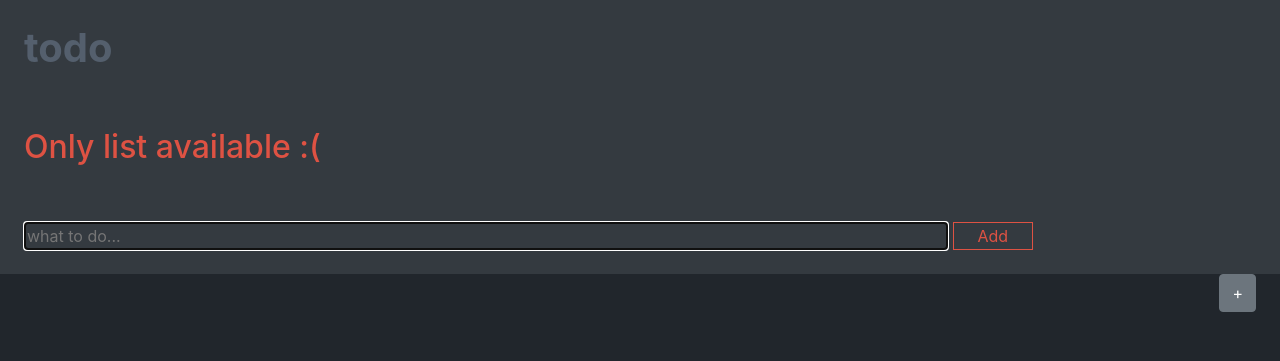
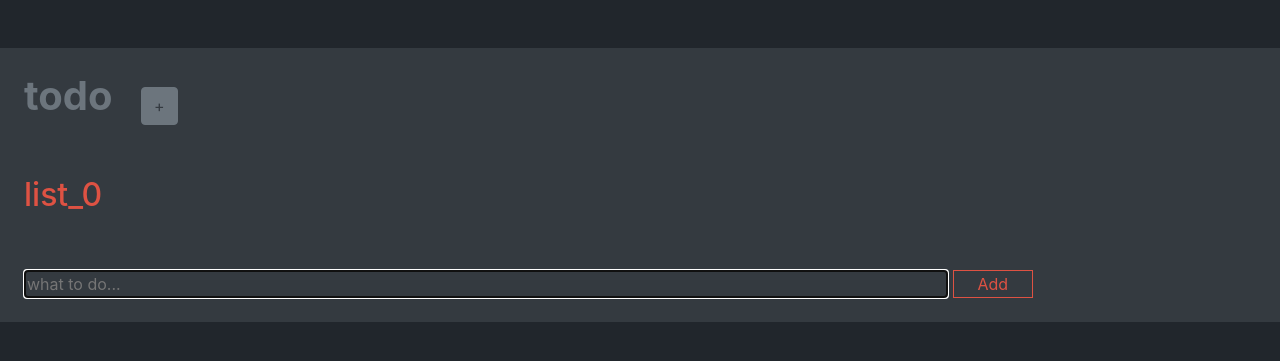
Before and after one commit to MattiWheels/Todo-Django-App, a Django app: page / in a window 1280 px wide. Shown: the top 361 px of the page. Run offline with Django 3.2, Linux system fonts and the light colour scheme; tables that the repository leaves empty hold one stand-in row (values such as "Sample post"); some libraries are stand-ins or nearby versions.

Commit message:
django logic in template and minor style / format changes

```diff
--- a/mysite/static/css/style.css
+++ b/mysite/static/css/style.css
@@ -3,7 +3,6 @@ html {
 }
 
 h1 {
-  color: #545f6d;
   font-weight: 700;
 }
 
--- a/mysite/templates/todo.html
+++ b/mysite/templates/todo.html
@@ -15,22 +15,31 @@
     <title>- TO DO -</title>
   </head>
 
-  <body class="bg-dark">
-    <h1 class="p-4">todo</h1> <!--Logo-->
+  <body class="bg-dark mt-5">
 
-    <!--Begin primary todo list container-->
+    <!--Heading & 'add todo list' Button-->
+    <div class="heading-container">
+      <h1 class="p-4 d-inline-block text-secondary">todo</h1> <!--Logo-->
+      <div class="mr-4 d-inline-block">
+        <form action="">{% csrf_token %}
+          <button class="btn btn-secondary text-dark">+</button>
+        </form>
+      </div>
+    </div>
 
+    <!--Primary todo list container-->
     <div class="todolist-container row d-flex flex-wrap"> <!--There will be multiple `todoitem-list` in this container-->
+      {% for td_list, td_items in all_items.items %}
         <div class="todolist-list col">
           <div class="list-heading p-4">
-            <h2>Only list available :(</h2>
+            <h2>{{ td_list }}</h2>
           </div>
           <ul class="list-group list-group-flush">
-            {% for todo in all_items.list_0 %}
+            {% for td in td_items %}
               <li class="todoitem list-group-item bg-dark text-light">
-                {{ todo.content }}<br>
-                <span id="time">{{ todo.time }}</span><br> <!-- List todo item content and time -->
-                <form action="/deleteTodo/{{ todo.id }}/" method="post">{% csrf_token %}
+                {{ td.content }}<br>
+                <span id="time">{{ td.time }}</span><br> <!-- List todo item content and time -->
+                <form action="/deleteTodo/{{ td.id }}/" method="post">{% csrf_token %}
                   <input class="btn btn-link" id="deleteBtn" type="submit" value="Delete"/> <!-- Delete todo item -->
                 </form>
               </li>
@@ -38,17 +47,12 @@
           </ul>
           <div class="addform">
             <form class="w-100 p-4" name="addTodoForm" action="/addTodo/" method="post">{% csrf_token %} <!-- When next page validation is ready: onsubmit="validateForm()" -->
-              <input id="todo-input" class="w-75" type="text" name="content" placeholder="what to do..."/>
+              <input id="todo-input" class="w-75" type="text" name="content" placeholder="what to do..." required/>
               <input class="px-4 float" type="submit" value="Add"/>
             </form>
           </div>
         </div>
-    </div>
-
-    <div class="mr-4 float-right">
-      <form action="">{% csrf_token %}
-        <button class="btn btn-secondary">+</button>
-      </form>
+      {% endfor %}
     </div>
 
     <!-- Optional JavaScript -->
--- a/mysite/todo/views.py
+++ b/mysite/todo/views.py
@@ -14,13 +14,14 @@ def todoView(request):
     all_items = {}
 
     if list_count is None:
-        all_items['list_0'] = []
+        all_items['list_0'] = {}
+        list_count = 1
     elif list_count > 0:
         for i in range(list_count):
-            items = [x for x in TodoItem.objects.filter(todolist=i)]
-            all_items[f'list_{i}'] = items
+            all_items[f'list_{i}'] = TodoItem.objects.filter(todolist=i)
     else:
-        all_items['list_0'] = [x for x in TodoItem.objects.filter(todolist=0)]
+        all_items['list_0'] = TodoItem.objects.filter(todolist=0)
+        list_count = 1
 
     context = {
         'all_items': all_items,
```
